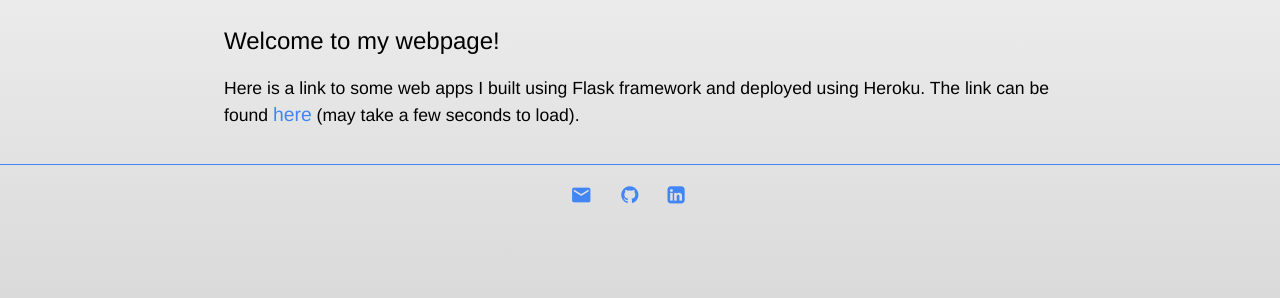
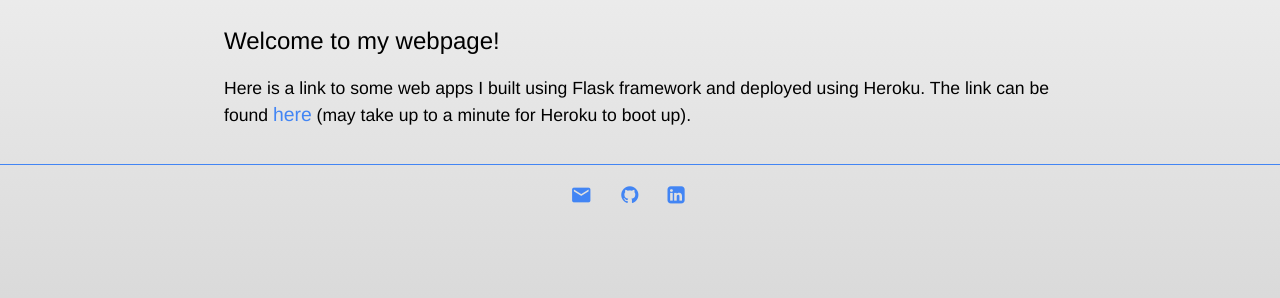
Before and after one commit to clfkenny/clfkenny.github.io, a Jekyll site: the page built from index.md, in a window 1280 px wide. Shown: the part 171-469 px from the top of the page. Built offline with Jekyll 4.4.1, drawn with Linux system fonts in a browser that asks for light colours.

Commit message:
Update index.md

```diff
--- a/index.md
+++ b/index.md
@@ -14,4 +14,4 @@ title: Kenny Lov
 
 ## Welcome to my webpage!
 
-Here is a link to some web apps I built using Flask framework and deployed using Heroku. The link can be found <a href = "https://clfkenny.herokuapp.com">here</a> (may take a few seconds to load).
+Here is a link to some web apps I built using Flask framework and deployed using Heroku. The link can be found <a href = "https://clfkenny.herokuapp.com">here</a> (may take up to a minute for Heroku to boot up).
```
